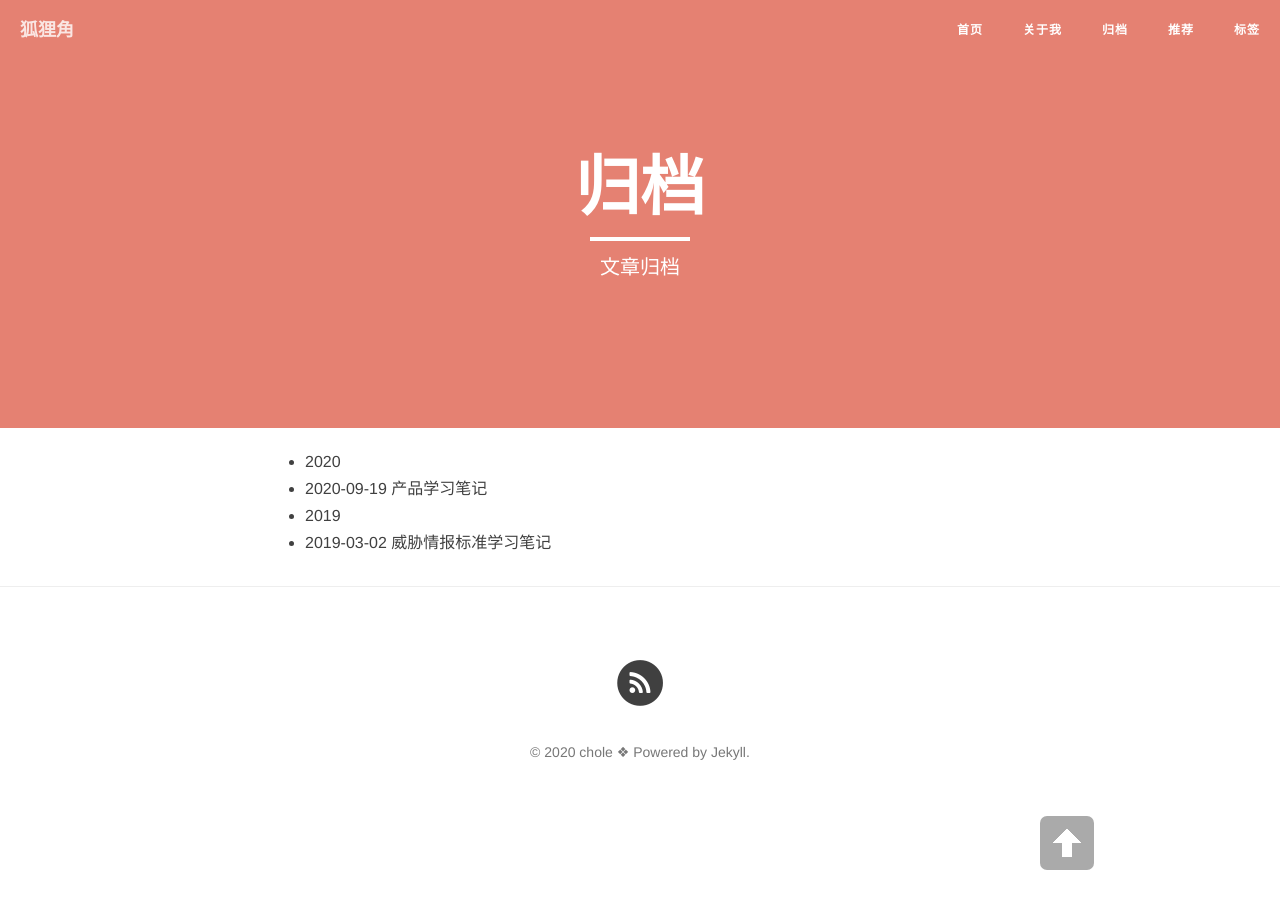
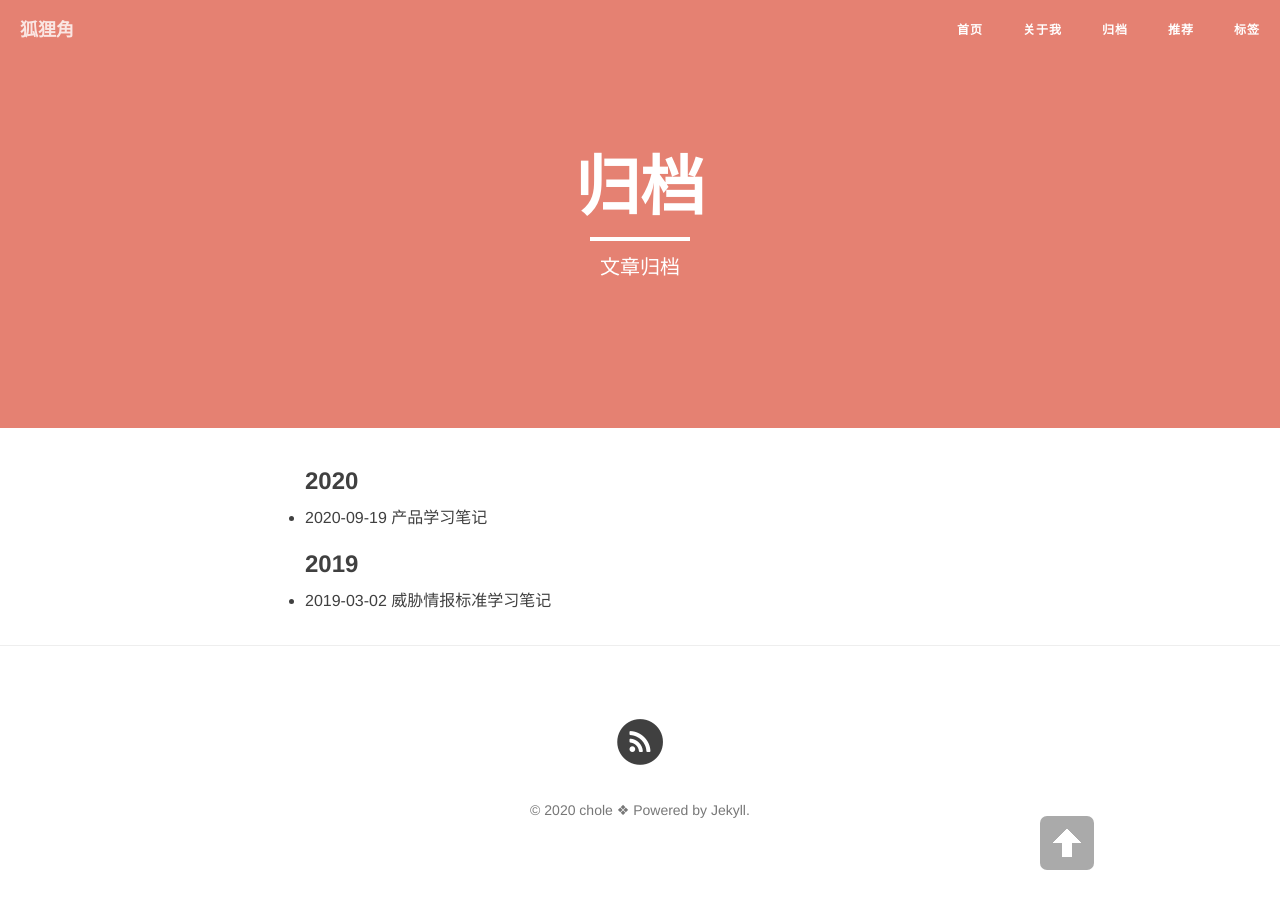
Before and after one commit to lullabypan/lullabypan.github.io, a Jekyll site: the page built from archive.md, in a window 1280 px wide. Built offline with Jekyll 4.4.1, drawn with Linux system fonts in a browser that asks for light colours; nearby versions of some CDN libraries.

Commit message:
Update archive.md

```diff
--- a/archive.md
+++ b/archive.md
@@ -12,7 +12,7 @@ header-img: "img/orange.jpg"
   {% capture y %}{{post.date | date:"%Y"}}{% endcapture %}
   {% if year != y %}
     {% assign year = y %}
-    <li class="listing-seperator">{{ y }}</li>
+    <h3 class="listing-seperator">{{ y }}</h3>
   {% endif %}
   <li class="listing-item">
     <time datetime="{{ post.date | date:"%Y-%m-%d" }}">{{ post.date | date:"%Y-%m-%d" }}</time>
```
